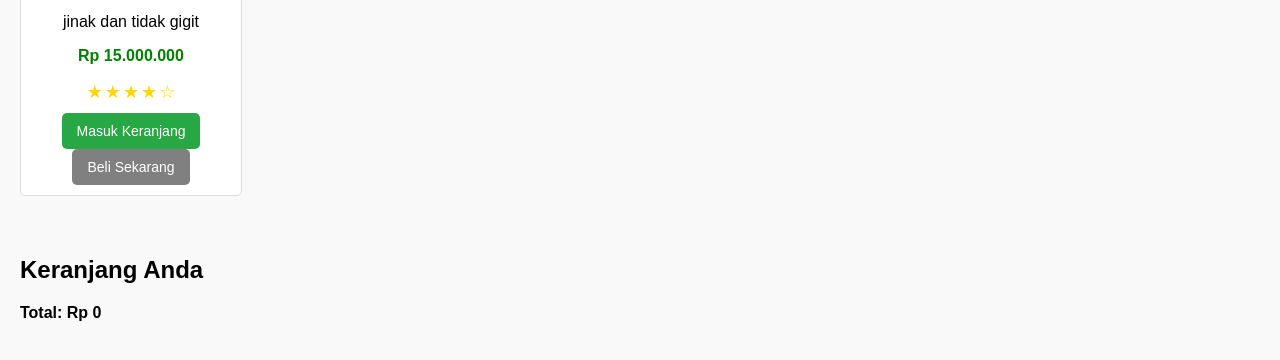
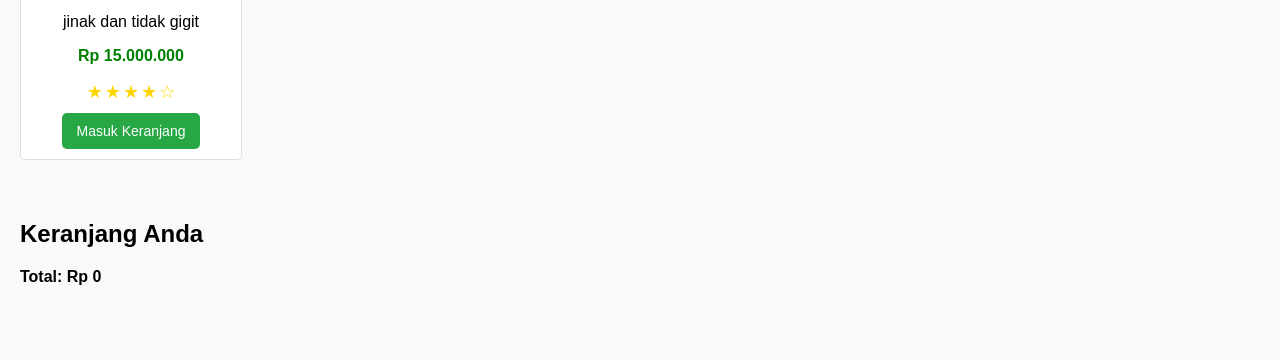
Before and after one commit to ahmadrifaisubaeka/sirpai, a plain HTML site: page index.html in a window 1280 px wide. Shown: the part 414-774 px from the top of the page. Drawn offline with Linux system fonts and the light colour scheme.

Commit message:
Update index.html

```diff
--- a/index.html
+++ b/index.html
@@ -137,7 +137,6 @@
                     <span>&#9734;</span>
                 </div>
                 <button class="add-to-cart" onclick="addToCart('kucing oren', 15000000)">Masuk Keranjang</button>
-                <button class="buy-now" onclick="buyNow('kucing oren', 15000000)">Beli Sekarang</button>
             </div>
         </div>
     </div>
```
